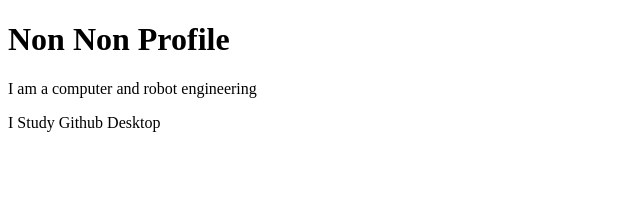
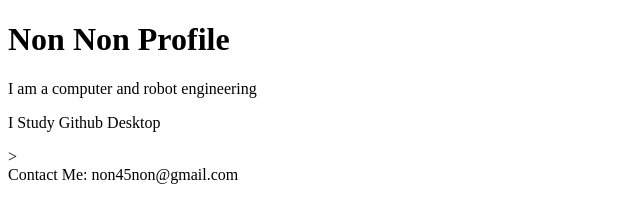
Before and after one commit to chayavooth/desktop-non, a plain HTML site: page index.html in a window 1280 px wide. Shown: the whole page, without its empty margins (0-640 px from the left). Drawn offline with Linux system fonts and the light colour scheme.

Commit message:
Add context me
Add context me

```diff
--- a/index.html
+++ b/index.html
@@ -10,5 +10,6 @@
         <h1>Non Non Profile</h1>
         <p>I am a computer and robot engineering</p>
         <p>I Study Github Desktop</p>
+        ><footer>Contact Me: non45non@gmail.com</footer>
     </body>
 </html>
```
